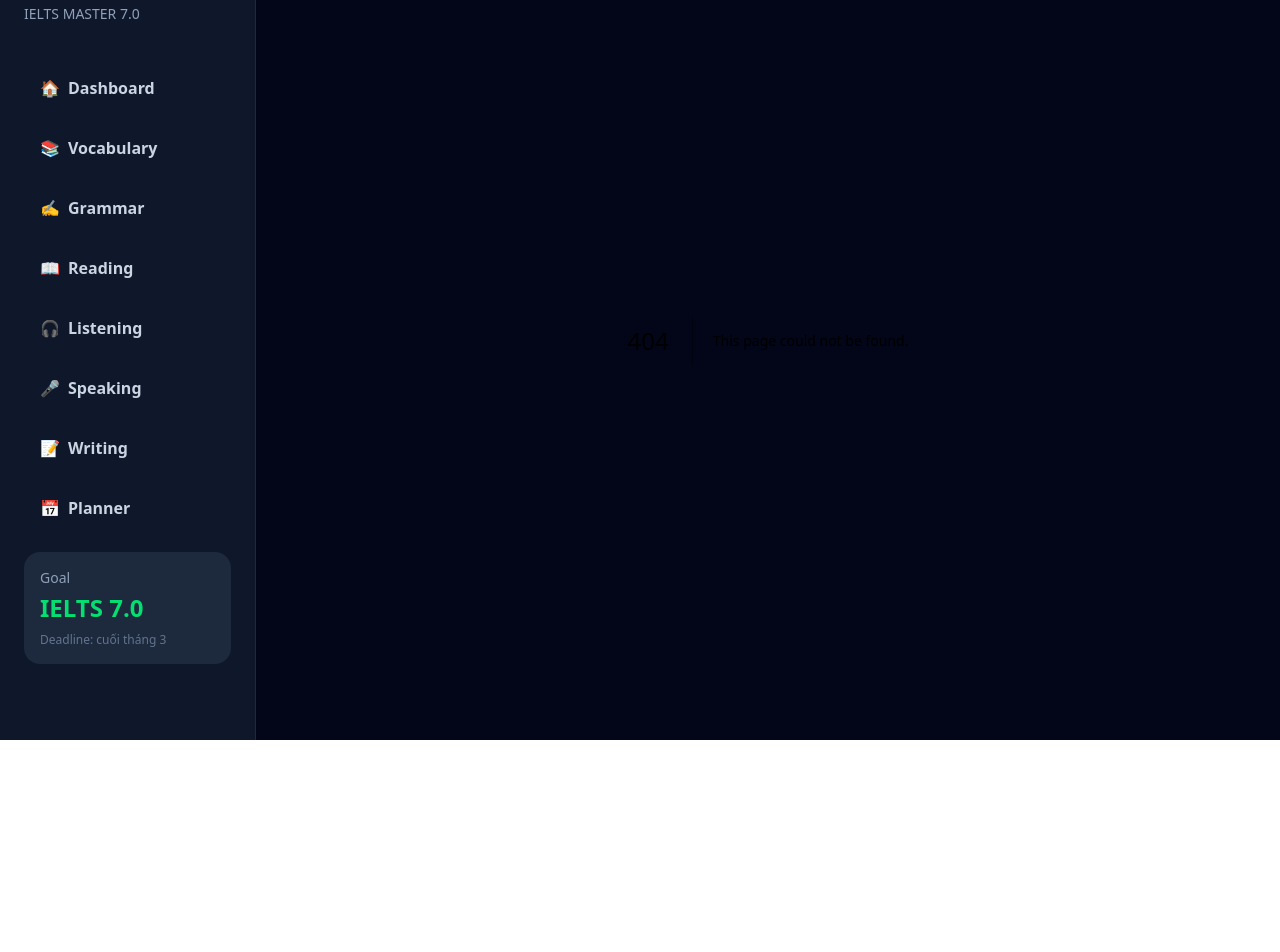
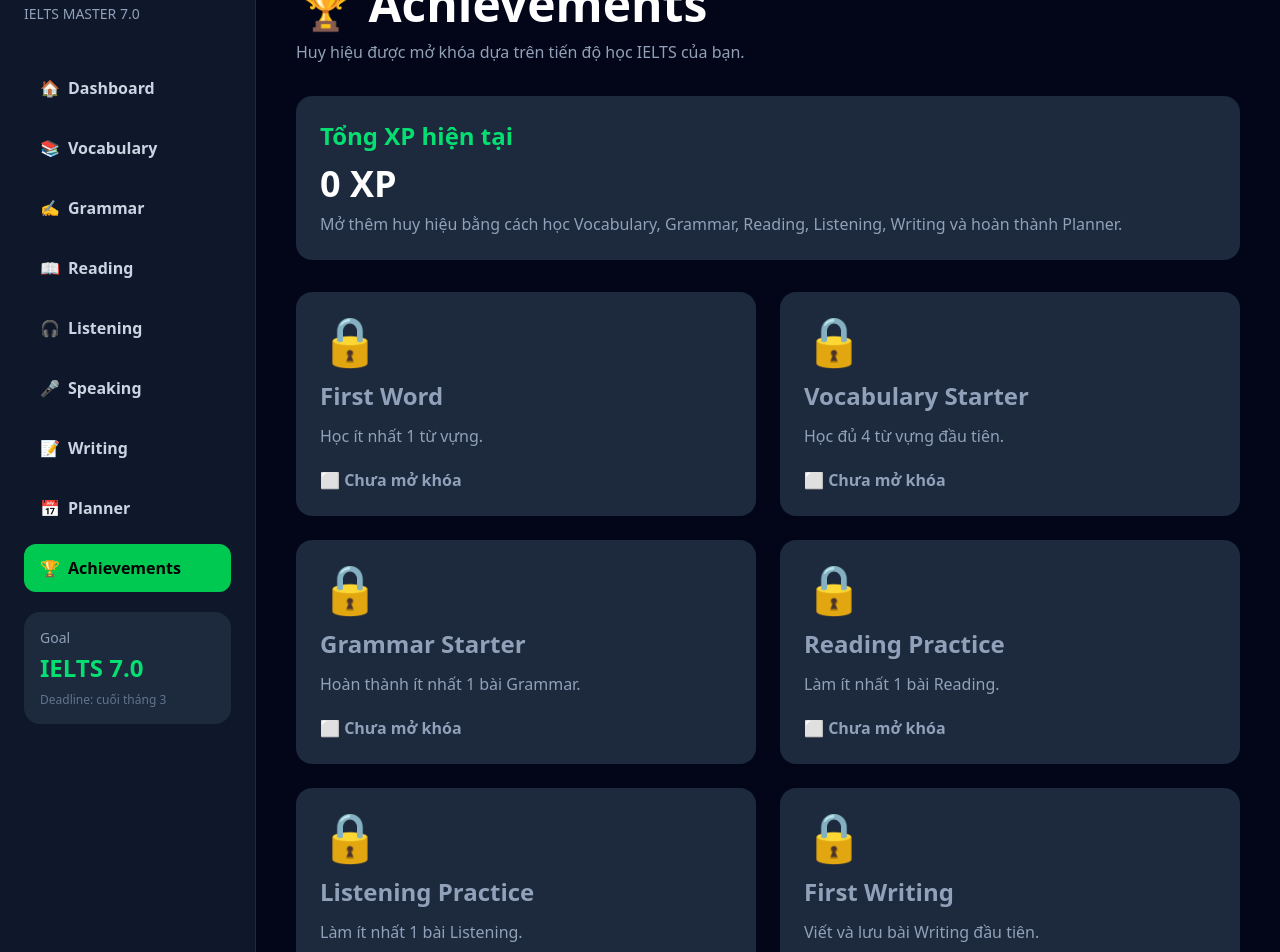
Before and after one commit to vominhhy369-svg/phoenix-ielts, a Next.js app: page /achievements in a window 1280 px wide. Before the commit this address had no page. Shown: the part 60-1012 px from the top of the page. Before the commit the page ends 800 px from the top, so only its background shows below. Built offline with nearby package versions, Linux system fonts and the light colour scheme.

Commit message:
Add achievements to sidebar

```diff
--- a/app/Sidebar.tsx
+++ b/app/Sidebar.tsx
@@ -12,6 +12,7 @@ const menuItems = [
   { name: "Speaking", href: "/speaking", icon: "🎤" },
   { name: "Writing", href: "/writing", icon: "📝" },
   { name: "Planner", href: "/planner", icon: "📅" },
+  { name: "Achievements", href: "/achievements", icon: "🏆" },
 ];
 
 export default function Sidebar() {
@@ -22,6 +23,7 @@ export default function Sidebar() {
       <div className="p-4 md:p-6">
         <div className="mb-4 md:mb-10">
           <h1 className="text-2xl font-bold md:text-3xl">🎓 Phoenix</h1>
+
           <p className="mt-1 text-xs text-slate-400 md:text-sm">
             IELTS MASTER 7.0
           </p>
@@ -50,9 +52,11 @@ export default function Sidebar() {
 
         <div className="mt-5 hidden rounded-2xl bg-slate-800 p-4 md:block">
           <p className="text-sm text-slate-400">Goal</p>
+
           <p className="mt-1 text-2xl font-bold text-green-400">
             IELTS 7.0
           </p>
+
           <p className="mt-2 text-xs text-slate-500">
             Deadline: cuối tháng 3
           </p>
--- /dev/null
+++ b/app/achievements/page.tsx
@@ -0,0 +1,158 @@
+"use client";
+
+import { useEffect, useState } from "react";
+
+const achievements = [
+  {
+    id: "first-word",
+    icon: "📚",
+    title: "First Word",
+    description: "Học ít nhất 1 từ vựng.",
+  },
+  {
+    id: "vocab-4",
+    icon: "🔥",
+    title: "Vocabulary Starter",
+    description: "Học đủ 4 từ vựng đầu tiên.",
+  },
+  {
+    id: "grammar-1",
+    icon: "✍️",
+    title: "Grammar Starter",
+    description: "Hoàn thành ít nhất 1 bài Grammar.",
+  },
+  {
+    id: "reading-1",
+    icon: "📖",
+    title: "Reading Practice",
+    description: "Làm ít nhất 1 bài Reading.",
+  },
+  {
+    id: "listening-1",
+    icon: "🎧",
+    title: "Listening Practice",
+    description: "Làm ít nhất 1 bài Listening.",
+  },
+  {
+    id: "writing-1",
+    icon: "📝",
+    title: "First Writing",
+    description: "Viết và lưu bài Writing đầu tiên.",
+  },
+  {
+    id: "streak-1",
+    icon: "🔥",
+    title: "First Streak",
+    description: "Đạt streak Day 1.",
+  },
+  {
+    id: "warrior",
+    icon: "🏆",
+    title: "IELTS Warrior",
+    description: "Đạt tổng XP từ 600 trở lên.",
+  },
+];
+
+export default function Achievements() {
+  const [unlocked, setUnlocked] = useState<string[]>([]);
+  const [totalXP, setTotalXP] = useState(0);
+
+  useEffect(() => {
+    const learnedWords = JSON.parse(
+      localStorage.getItem("learnedWords") || "[]"
+    );
+
+    const grammarLessons = JSON.parse(
+      localStorage.getItem("completedGrammarLessons") || "[]"
+    );
+
+    const plannerTasks = JSON.parse(
+      localStorage.getItem("plannerTasks") || "[]"
+    );
+
+    const writingEssay = localStorage.getItem("writingEssay") || "";
+
+    const readingBestScore = localStorage.getItem("readingBestScore");
+    const listeningBestScore = localStorage.getItem("listeningBestScore");
+    const streakCount = Number(localStorage.getItem("streakCount") || "0");
+
+    const readingXP = readingBestScore ? Number(readingBestScore) * 20 : 0;
+    const listeningXP = listeningBestScore ? Number(listeningBestScore) * 20 : 0;
+
+    const xp =
+      learnedWords.length * 10 +
+      grammarLessons.length * 30 +
+      plannerTasks.length * 20 +
+      readingXP +
+      listeningXP +
+      streakCount * 25 +
+      (writingEssay.trim().length > 0 ? 50 : 0);
+
+    setTotalXP(xp);
+
+    const newUnlocked: string[] = [];
+
+    if (learnedWords.length >= 1) newUnlocked.push("first-word");
+    if (learnedWords.length >= 4) newUnlocked.push("vocab-4");
+    if (grammarLessons.length >= 1) newUnlocked.push("grammar-1");
+    if (readingBestScore) newUnlocked.push("reading-1");
+    if (listeningBestScore) newUnlocked.push("listening-1");
+    if (writingEssay.trim().length > 0) newUnlocked.push("writing-1");
+    if (streakCount >= 1) newUnlocked.push("streak-1");
+    if (xp >= 600) newUnlocked.push("warrior");
+
+    setUnlocked(newUnlocked);
+  }, []);
+
+  return (
+    <div className="min-h-screen bg-slate-950 text-white p-10">
+      <h1 className="text-5xl font-bold mb-3">🏆 Achievements</h1>
+
+      <p className="text-slate-400 mb-8">
+        Huy hiệu được mở khóa dựa trên tiến độ học IELTS của bạn.
+      </p>
+
+      <div className="bg-slate-800 rounded-2xl p-6 mb-8">
+        <h2 className="text-2xl font-bold text-green-400">
+          Tổng XP hiện tại
+        </h2>
+
+        <p className="mt-3 text-4xl font-bold">{totalXP} XP</p>
+
+        <p className="mt-2 text-slate-400">
+          Mở thêm huy hiệu bằng cách học Vocabulary, Grammar, Reading,
+          Listening, Writing và hoàn thành Planner.
+        </p>
+      </div>
+
+      <div className="grid grid-cols-2 gap-6">
+        {achievements.map((badge) => {
+          const isUnlocked = unlocked.includes(badge.id);
+
+          return (
+            <div
+              key={badge.id}
+              className={`rounded-2xl p-6 transition ${
+                isUnlocked
+                  ? "bg-green-500 text-black"
+                  : "bg-slate-800 text-slate-400"
+              }`}
+            >
+              <div className="text-5xl mb-4">
+                {isUnlocked ? badge.icon : "🔒"}
+              </div>
+
+              <h2 className="text-2xl font-bold">{badge.title}</h2>
+
+              <p className="mt-3">{badge.description}</p>
+
+              <p className="mt-5 font-bold">
+                {isUnlocked ? "✅ Đã mở khóa" : "⬜ Chưa mở khóa"}
+              </p>
+            </div>
+          );
+        })}
+      </div>
+    </div>
+  );
+}
```
